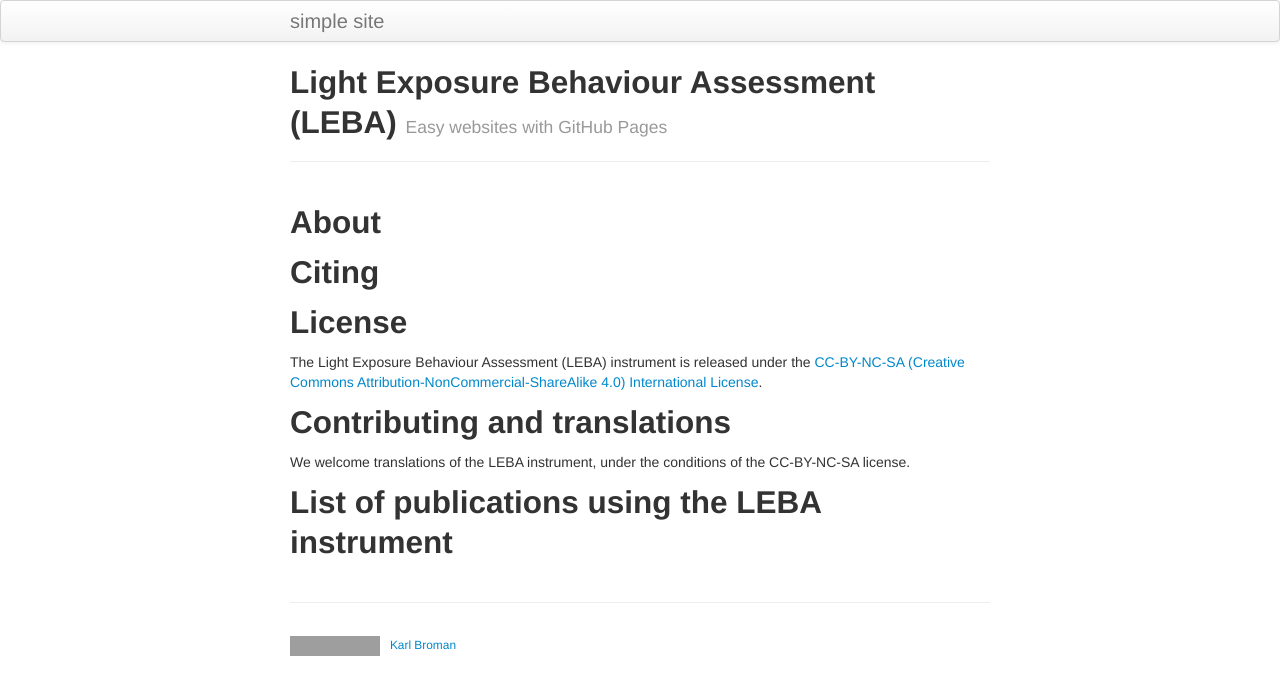
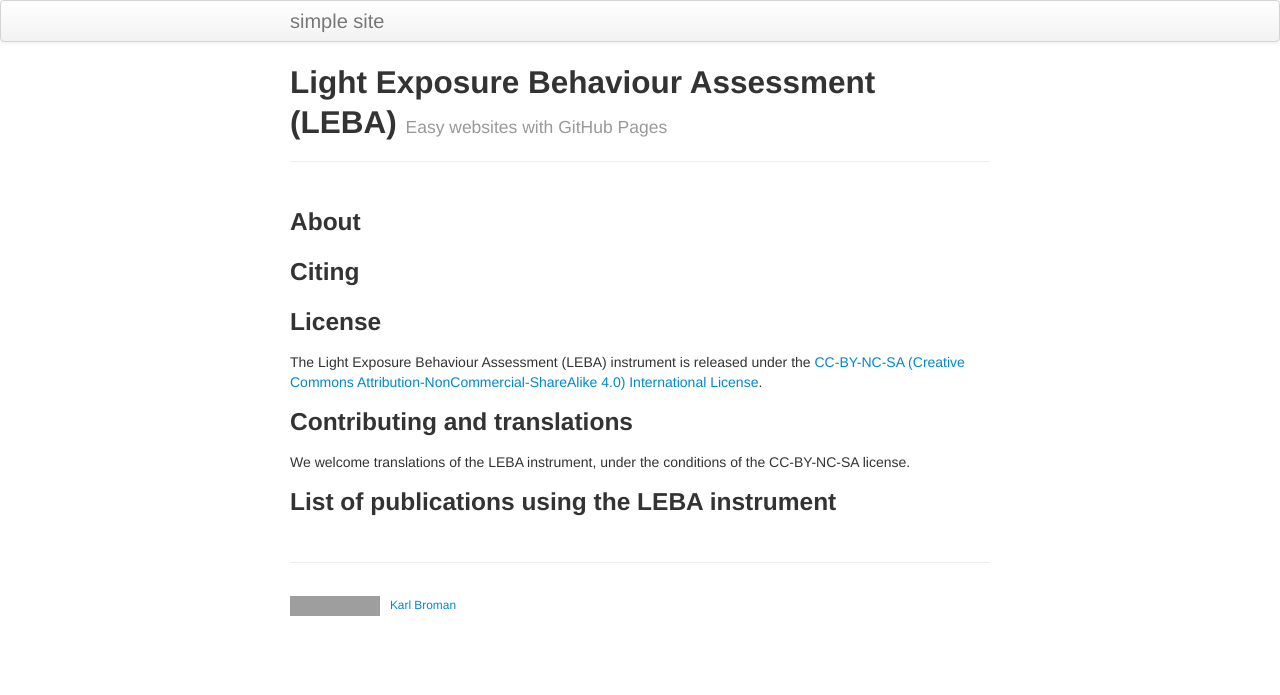
Before and after one commit to leba-instrument/leba-instrument.github.io, a Jekyll site: the page built from index.md, in a window 1280 px wide. Shown: the top 695 px of the page. Built offline with Jekyll 4.4.1, drawn with Linux system fonts in a browser that asks for light colours; grey boxes are pictures that could not be loaded.

```diff
--- a/index.md
+++ b/index.md
@@ -5,16 +5,16 @@ tagline: Easy websites with GitHub Pages
 description: Website for the Light Exposure Behaviour Assessment (LEBA) instrument
 ---
 
-## About
+### About
 
-## Citing
+### Citing
 
-## License
+### License
 
 The Light Exposure Behaviour Assessment (LEBA) instrument is released under the [CC-BY-NC-SA (Creative Commons Attribution-NonCommercial-ShareAlike 4.0) International License](https://creativecommons.org/licenses/by-nc-sa/4.0/).
 
-## Contributing and translations
+### Contributing and translations
 
 We welcome translations of the LEBA instrument, under the conditions of the CC-BY-NC-SA license.
 
-## List of publications using the LEBA instrument
+### List of publications using the LEBA instrument
```
